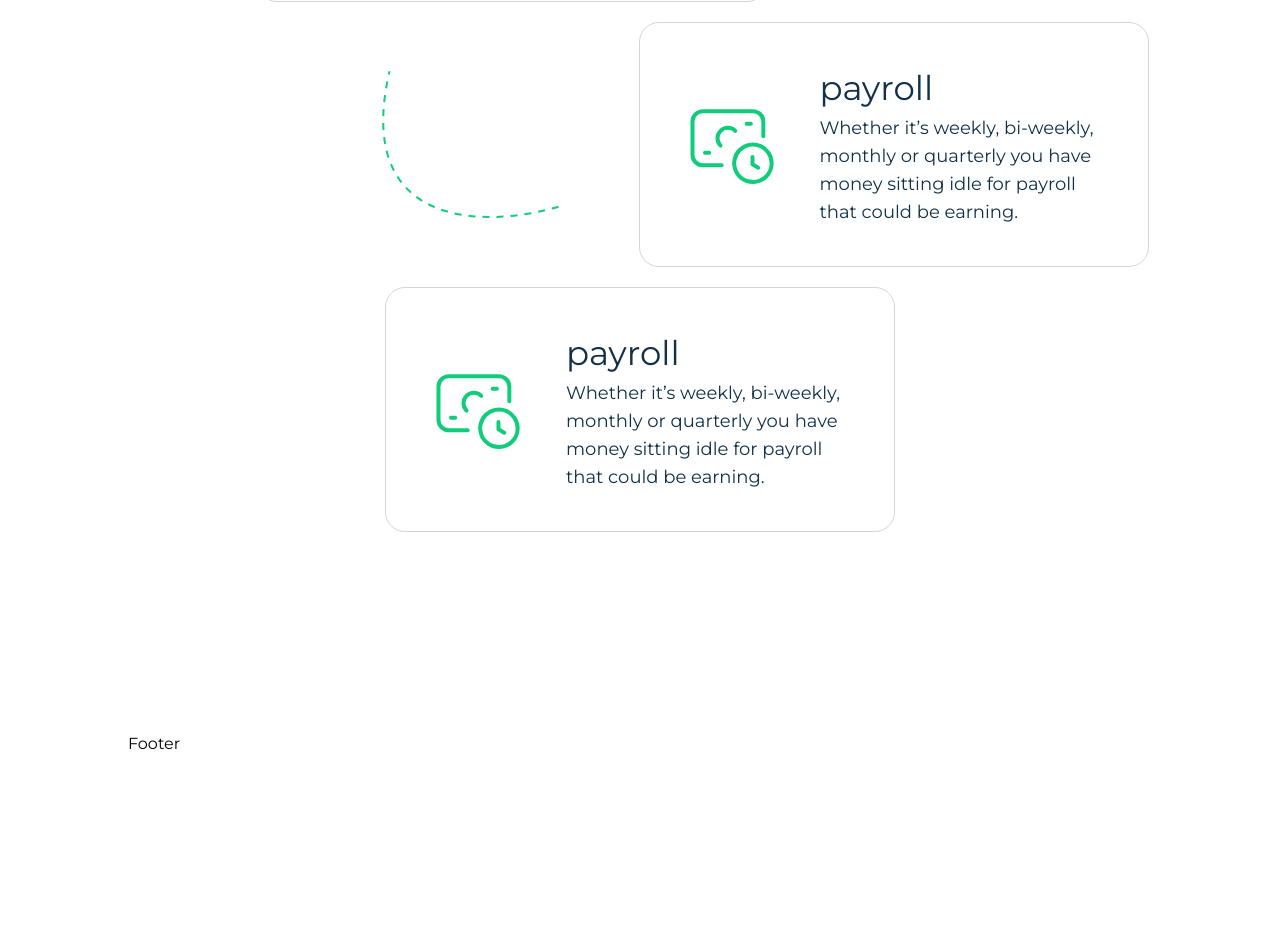
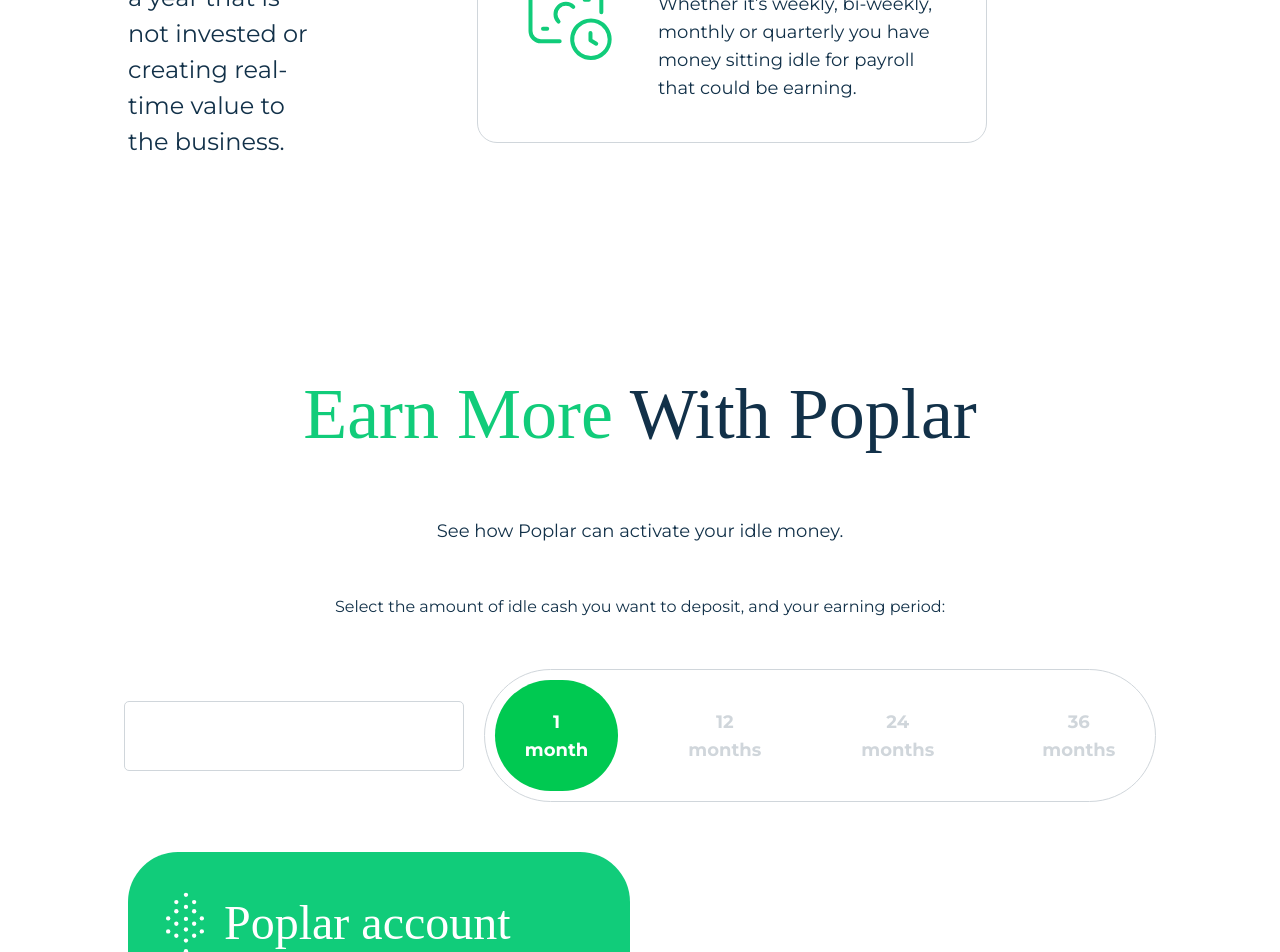
Before and after one commit to Rafay9908/poplar, a React (Vite) app: page / in a window 1280 px wide. Shown: the part 1848-2800 px from the top of the page. Before the commit the page ends 2604 px from the top, so only its background shows below. Built offline with nearby package versions, Linux system fonts and the light colour scheme; a web font is replaced by a local one.

Commit message:
Add Homepage

```diff
--- a/src/pages/Home.jsx
+++ b/src/pages/Home.jsx
@@ -1,96 +1,210 @@
-import React from 'react'
-import Header from '../components/Header'
-import Footer from '../components/Footer'
+import React, { useState } from "react";
+import Header from "../components/Header";
+import Footer from "../components/Footer";
 
-import tick from '../assets/hero-icon.svg'
-import arrow from '../assets/btn-arrow.svg'
-import heroImage from '../assets/hero-image.png'
-import markIcon from '../assets/mark-icon.svg'
+import tick from "../assets/hero-icon.svg";
+import arrow from "../assets/btn-arrow.svg";
+import heroImage from "../assets/hero-image.png";
+import markIcon from "../assets/mark-icon.svg";
 
-import payIcon from '../assets/pay-icon.svg'
-import linkIcon from '../assets/link.svg'
+import payIcon from "../assets/pay-icon.svg";
+import linkIcon from "../assets/link.svg";
+
+import clip from "../assets/bg-clip.svg";
+
+import poplarCard from '../assets/poplar-card.svg'
 
 function Home() {
+    const [selected, setSelected] = useState('1 month');
+    const options = ["1 month", "12 months", "24 months", "36 months"];
+
   return (
     <>
       <Header />
       <div>
-        <div className='container'>
-            <div className='flex flex-row items-center'>
-                <div className='w-[50%]'>
-                <h3 className='text-[#123149] font-arbutus text-[clamp(40px,5vw,96px)]'>Yield Every <br /> Minute™</h3>
-                <p className='text-[#123149] text-[clamp(20px,1.25vw,24px)] leading-[150%] my-10'>With Poplar’s Yield as a Service, businesses <br /> can invest their idle cash, turning their cash <br /> from a cost center to a profit center.</p>
-                <ul className='flex flex-col gap-y-5'>
-                    <li className='flex items-center'><img className='pr-2.5' src={tick} alt="#" />Up to 8% APY</li>
-                    <li className='flex items-center'><img className='pr-2.5' src={tick} alt="#" />Fully liquid, at-will access to money</li>
-                    <li className='flex items-center'><img className='pr-2.5' src={tick} alt="#" />No lockup periods or withdraw limits</li>
-                    <li className='flex items-center'><img className='pr-2.5' src={tick} alt="#" />Military Grade Security</li>
+        <div className="container">
+          <div className="flex flex-row items-center">
+            <div className="w-[50%]">
+              <h3 className="text-[#123149] font-arbutus text-[clamp(40px,5vw,96px)]">
+                Yield Every <br /> Minute™
+              </h3>
+              <p className="text-[#123149] text-[clamp(20px,1.25vw,24px)] leading-[150%] my-10">
+                With Poplar’s Yield as a Service, businesses <br /> can invest
+                their idle cash, turning their cash <br /> from a cost center to
+                a profit center.
+              </p>
+              <ul className="flex flex-col gap-y-5">
+                <li className="flex items-center">
+                  <img className="pr-2.5" src={tick} alt="#" />
+                  Up to 8% APY
+                </li>
+                <li className="flex items-center">
+                  <img className="pr-2.5" src={tick} alt="#" />
+                  Fully liquid, at-will access to money
+                </li>
+                <li className="flex items-center">
+                  <img className="pr-2.5" src={tick} alt="#" />
+                  No lockup periods or withdraw limits
+                </li>
+                <li className="flex items-center">
+                  <img className="pr-2.5" src={tick} alt="#" />
+                  Military Grade Security
+                </li>
               </ul>
-                <div className='mt-10 flex flex-col lg:flex-row '>
-                    <input className='lg:py-[15px] lg:px-[20px] 2xl:py-[25px] 2xl:px-[30px] text-lg rounded-2xl text-[#123149] border border-solid border-[#D0D6DB] outline-0 ' type="text" placeholder='Enter your email' />
+              <div className="mt-10 flex flex-col lg:flex-row ">
+                <input
+                  className="lg:py-[15px] lg:px-[20px] 2xl:py-[25px] 2xl:px-[30px] text-lg rounded-2xl text-[#123149] border border-solid border-[#D0D6DB] outline-0 "
+                  type="text"
+                  placeholder="Enter your email"
+                />
 
-
-                    <a className='bg-[#11CC7A] inline-block text-lg rounded-2xl text-white font-bold ml-2.5 cursor-pointer md:py-[15px] md:px-[20px] lg:py-[20px] lg:px-[25px] 2xl:py-[25px] 2xl:px-[30px]'>
+                <a className="bg-[#11CC7A] inline-block text-lg rounded-2xl text-white font-bold ml-2.5 cursor-pointer md:py-[15px] md:px-[20px] lg:py-[20px] lg:px-[25px] 2xl:py-[25px] 2xl:px-[30px]">
                   Join the waitlist
-                        <img className='inline pl-2.5' src={arrow} alt="" />
+                  <img className="inline pl-2.5" src={arrow} alt="" />
                 </a>
               </div>
             </div>
 
-                <img className='w-[50%]' src={heroImage} alt="" />
+            <img className="w-[50%]" src={heroImage} alt="" />
           </div>
-
         </div>
       </div>
 
-    <div className='my-[200px]'>
-        <div className='container'>
-            <div className='w-[35%]'>
+      <div className="my-[200px]">
+        <div className="container">
+            <div className="flex items-center">
+          <div className="w-[35%]">
             <img src={markIcon} alt="" />
-                <h3 className='font-arbutus text-7xl my-[50px]'>What is <br />
-                <span className='text-[#11CC7A] leading-[110%]'> idle cash?</span></h3>
-                <p className='text-2xl text-[#123149] leading-[150%]'>At Poplar, we define “idle money” as cash that is sitting in an account for a day, a weekend, a week, or even a year that is not invested or creating real-time value to the business.</p>
+            <h3 className="font-arbutus text-7xl my-[50px]">
+              What is <br />
+              <span className="text-[#11CC7A] leading-[110%]"> idle cash?</span>
+            </h3>
+            <p className="text-2xl text-[#123149] leading-[150%]">
+              At Poplar, we define “idle money” as cash that is sitting in an
+              account for a day, a weekend, a week, or even a year that is not
+              invested or creating real-time value to the business.
+            </p>
           </div>
 
-            <div className='flex flex-col items-center '>
-                <div className='flex gap-20'>
-                    <div className='w-[510px] border-[#D0D6DB] border-solid border rounded-[20px] p-[40px] flex'>
+          <div
+
+            className="flex flex-col items-center"
+          >
+            <img alt="" />
+            <div className="flex gap-20">
+              <div className="w-[510px] border-[#D0D6DB] border-solid border rounded-[20px] p-[40px] flex">
                 <img src={payIcon} alt="" />
-                        <div className='pl-[40px]'>
-                            <h4 className='text-[34px] text-[#123149]'>payroll</h4>
-                            <p className='text-lg text-[#123149] '>Whether it’s weekly, bi-weekly, monthly or quarterly you have money sitting idle for payroll that could be earning.</p>
+                <div className="pl-[40px]">
+                  <h4 className="text-[34px] text-[#123149]">payroll</h4>
+                  <p className="text-lg text-[#123149] ">
+                    Whether it’s weekly, bi-weekly, monthly or quarterly you
+                    have money sitting idle for payroll that could be earning.
+                  </p>
                 </div>
               </div>
               <img src={linkIcon} alt="" />
             </div>
 
-                <div className='flex gap-20 pl-[250px] my-[20px]'>
-                <img src={linkIcon} className='rotate-180' alt="" />
-                <div className='w-[510px] border-[#D0D6DB] border-solid border rounded-[20px] p-[40px] flex'>
+            <div className="flex gap-20 pl-[250px] my-[20px]">
+              <img src={linkIcon} className="rotate-180" alt="" />
+              <div className="w-[510px] border-[#D0D6DB] border-solid border rounded-[20px] p-[40px] flex">
                 <img src={payIcon} alt="" />
-                        <div className='pl-[40px]'>
-                            <h4 className='text-[34px] text-[#123149]'>payroll</h4>
-                            <p className='text-lg text-[#123149] '>Whether it’s weekly, bi-weekly, monthly or quarterly you have money sitting idle for payroll that could be earning.</p>
+                <div className="pl-[40px]">
+                  <h4 className="text-[34px] text-[#123149]">payroll</h4>
+                  <p className="text-lg text-[#123149] ">
+                    Whether it’s weekly, bi-weekly, monthly or quarterly you
+                    have money sitting idle for payroll that could be earning.
+                  </p>
                 </div>
               </div>
             </div>
 
-
             <div>
-                <div className='w-[510px] border-[#D0D6DB] border-solid border rounded-[20px] p-[40px] flex'>
+              <div className="w-[510px] border-[#D0D6DB] border-solid border rounded-[20px] p-[40px] flex">
                 <img src={payIcon} alt="" />
-                        <div className='pl-[40px]'>
-                            <h4 className='text-[34px] text-[#123149]'>payroll</h4>
-                            <p className='text-lg text-[#123149] '>Whether it’s weekly, bi-weekly, monthly or quarterly you have money sitting idle for payroll that could be earning.</p>
+                <div className="pl-[40px]">
+                  <h4 className="text-[34px] text-[#123149]">payroll</h4>
+                  <p className="text-lg text-[#123149] ">
+                    Whether it’s weekly, bi-weekly, monthly or quarterly you
+                    have money sitting idle for payroll that could be earning.
+                  </p>
                 </div>
               </div>
             </div>
           </div>
           </div>
         </div>
-    <Footer/>
+      </div>
+
+      <div>
+        <div className="container">
+            <div className="flex flex-col items-center">
+            <h3 className="text-[#123149] font-arbutus text-[72px]"><span className="text-[#11CC7A]">Earn More</span> With Poplar</h3>
+            <p className="text-lg text-[#123149] leading-[150%] my-[50px]">See how Poplar can activate your idle money.</p>
+            <p className="mb-[50px] text-[#123149] leading-[150%]">Select the amount of idle cash you want to deposit, and your earning period:</p>
+
+            <div className="flex items-center">
+                <input type="text" className="text-[#123149] text-[32px] border border-solid border-[#D0D6DB] outline-none rounded-[5px] px-[70px] py-[10px] w-[340px] font-bold mr-[20px]"/>
+
+                <div className="rounded-[85px] border border-solid border-[#D0D6DB] flex gap-[40px] py-[10px] px-[10px]">
+                {options.map((option, index) => (
+                    <button
+                    className={`${option === selected ? "bg-green-500 py-[27.5px] px-[30px] text-white" : "text-[#D0D6DB]"} transiton rounded-[85px] cursor-pointer last:ml-2 py-[27.5px] px-[30px] text-lg font-bold`}
+                    onClick={() => setSelected(option)}
+                    >
+                        {option}
+                    </button>
+                ))}
+                </div>
+            </div>
+            </div>
+        </div>
+      </div>
+
+      <div className="mt-[50px]">
+        <div className="container">
+            <div className="flex">
+                <div className="bg-[#11CC7A] w-[49%] py-10 px-[38px] rounded-[50px]">
+                    <div className="flex items-center">
+                        <img src={poplarCard} alt="#" />
+                        <p className="pl-5 text-5xl text-[#FFFFFF] font-arbutus">Poplar account</p>
+                    </div>
+
+                    <p className="text-2xl leading-[150%] text-white py-[30px]">Accounts that earn based on your businesses needs.</p>
+                    <div className="bg-[#58DBA2] h-[1px] mb-[30px]"></div>
+
+                    <div>
+                        <div className="text-lg leading-[80%] text-white flex justify-between w-[65%]">
+                            <p>In 36 months you will have</p>
+                            <p>APY</p>
+                        </div>
+
+                        <div className="text-white flex justify-between w-[65%] font-arbutus text-6xl">
+                            <p>$115,763</p>
+                            <p>5%</p>
+                        </div>
+                    </div>
+
+                    <div>
+                        <div>
+                            <p>Automated</p>
+                            <p>Withdrawl Limits</p>
+                        </div>
+
+                        <div>
+                            <p>Yes</p>
+                            <p>None</p>
+                        </div>
+                    </div>
+                </div>
+
+
+            </div>
+        </div>
+      </div>
+      <Footer />
     </>
-  )
+  );
 }
 
-export default Home
+export default Home;
```
Also changed, not shown: src/assets/favIcon.svg, src/assets/poplar-card.svg (added). Lines whose indentation alone changed are shown as unchanged.
